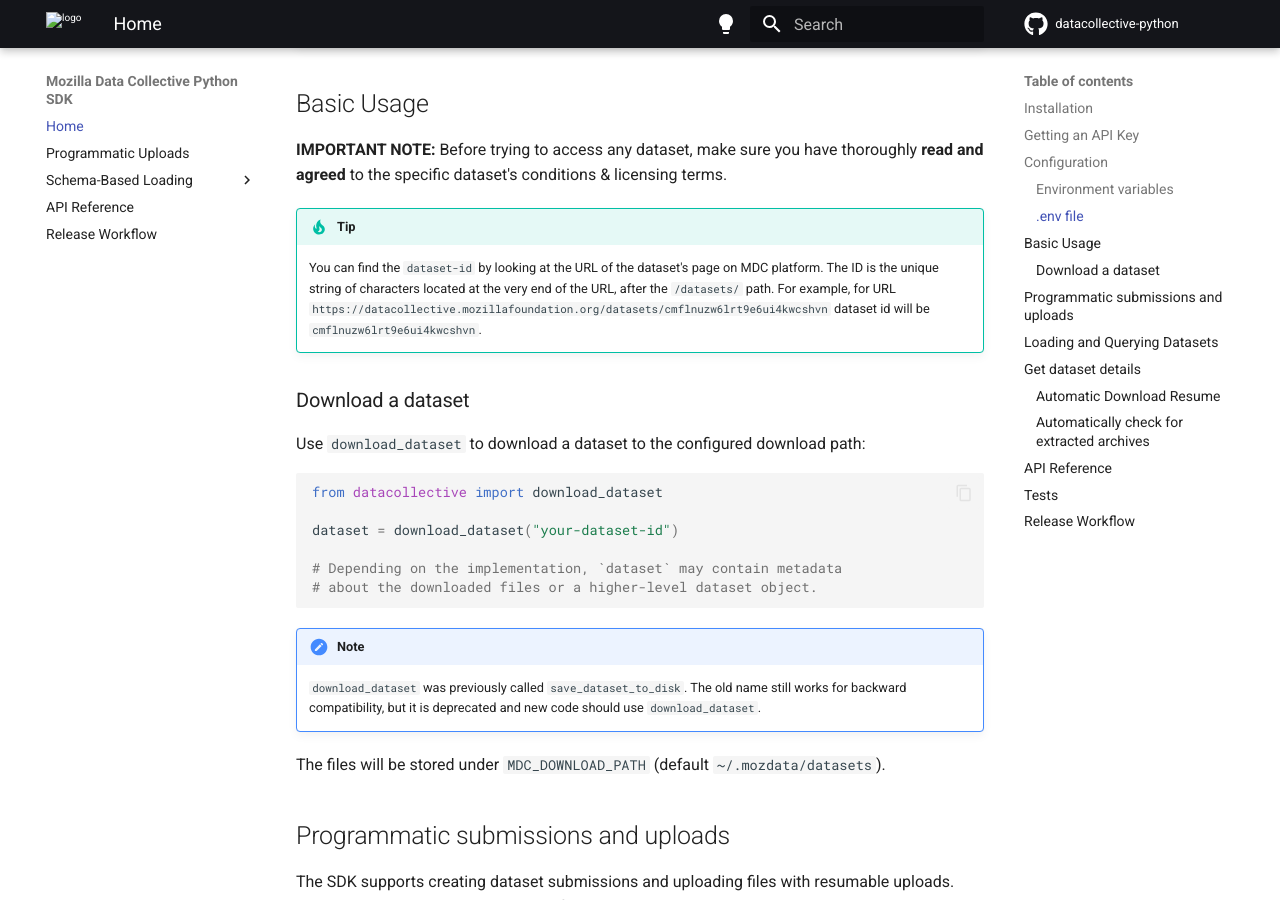
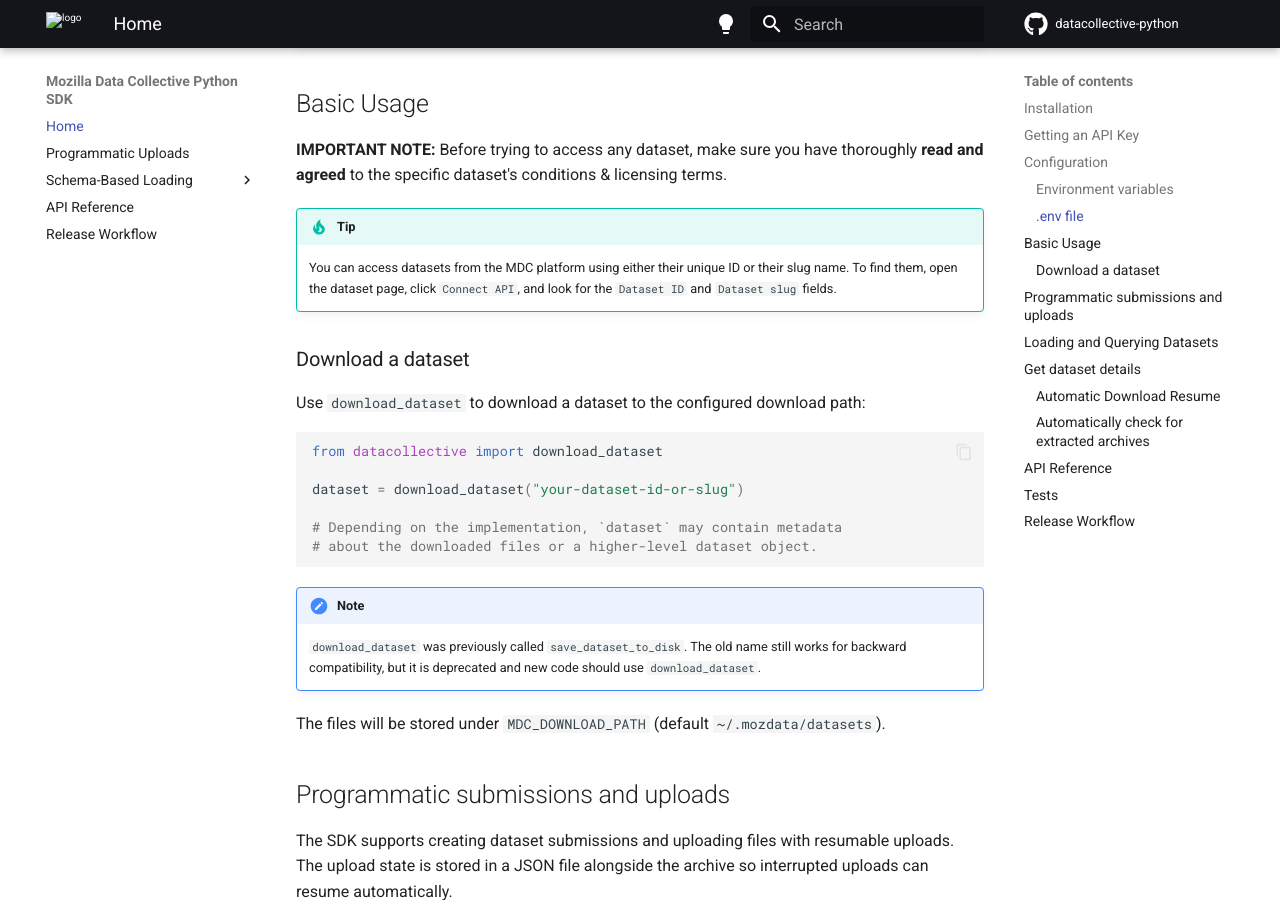
Before and after one commit to Mozilla-Data-Collective/datacollective-python, an MkDocs documentation site: the page built from docs/index.md, in a window 1280 px wide and 900 px high, scrolled down 1661 px. Built offline with MkDocs 1.6.1 and Material for MkDocs 9.7.7, drawn with Linux system fonts in a browser that asks for light colours; comment, search, counter and statistics services are not loaded; some of the changed text lies outside the part shown.

Commit message:
Update docs to point to Connect API modal

````diff
--- a/docs/demo_update_file_version.py
+++ b/docs/demo_update_file_version.py
@@ -1,8 +1,8 @@
 from datacollective import upload_dataset_file
 
 # The dataset must already be approved on the platform.
-# Copy the dataset ID or slug from:
-# https://datacollective.mozillafoundation.org/datasets/<dataset-id-or-slug>
+# Open the dataset page, click "Connect API", and copy either the
+# "Dataset ID" or the "Dataset slug".
 dataset_id_or_slug = "XXXXXXXXXXXXX"
 
 upload_state = upload_dataset_file(
--- a/docs/index.md
+++ b/docs/index.md
@@ -73,7 +73,7 @@
 **IMPORTANT NOTE:** Before trying to access any dataset, make sure you have thoroughly **read and agreed** to the specific dataset's conditions & licensing terms.
 
 !!! tip
-    You can find the `dataset-id` by looking at the URL of the dataset's page on MDC platform. The ID is the unique string of characters located at the very end of the URL, after the `/datasets/` path. For example, for URL `https://datacollective.mozillafoundation.org/datasets/cmflnuzw6lrt9e6ui4kwcshvn` dataset id will be `cmflnuzw6lrt9e6ui4kwcshvn`.
+    You can access datasets from the MDC platform using either their unique ID or their slug name. To find them, open the dataset page, click `Connect API`, and look for the `Dataset ID` and `Dataset slug` fields.
 
 ### Download a dataset
 
@@ -82,7 +82,7 @@
 ```python
 from datacollective import download_dataset
 
-dataset = download_dataset("your-dataset-id")
+dataset = download_dataset("your-dataset-id-or-slug")
 
 # Depending on the implementation, `dataset` may contain metadata
 # about the downloaded files or a higher-level dataset object.
@@ -163,7 +163,7 @@
 ```python
 from datacollective import load_dataset
 
-df = load_dataset("your-dataset-id")
+df = load_dataset("your-dataset-id-or-slug")
 
 # Inspect the loaded DataFrame
 print(df.head())
@@ -182,7 +182,7 @@
 ```python
 from datacollective import get_dataset_details
 
-info = get_dataset_details("your-dataset-id")
+info = get_dataset_details("your-dataset-id-or-slug")
 ```
 
 ### Automatic Download Resume
````
Also changed, not shown: README.md (+2 -2 lines), docs/upload.md (+3 -3 lines).
